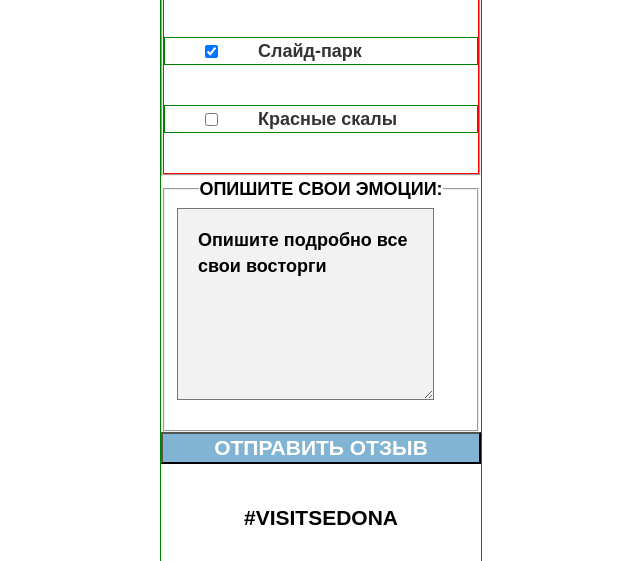
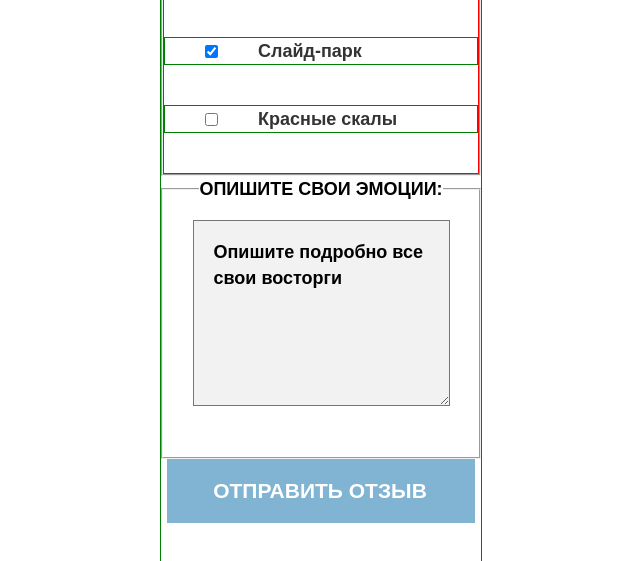
Before and after one commit to RomanSosin/sedona_2, a website: page source/form.html in a window 1280 px wide. Shown: the part 1851-2412 px from the top of the page, without its empty margins (319-959 px from the left). Drawn offline with nearby package versions, Linux system fonts and the light colour scheme; files that its build step writes are made by us from their sources.

Commit message:
Стилизация_сетка_Form_4

```diff
--- a/source/form.html
+++ b/source/form.html
@@ -103,7 +103,7 @@
         </fieldset>
         <fieldset class="form__wrapper form-review__wrapper">
           <legend class="form__title form-review__title">Опишите свои эмоции:</legend>
-          <textarea class="form__input" id="review-text" name="form-review" rows="6">Опишите подробно все свои восторги</textarea>
+          <textarea class="form-review__input" id="review-text" name="form-review" rows="6">Опишите подробно все свои восторги</textarea>
         </fieldset>
         <input class="form__send button__review" name="form-button" type="submit" value="отправить отзыв">
       </form>
--- a/source/less/blocks/button.less
+++ b/source/less/blocks/button.less
@@ -4,4 +4,5 @@
 
 .button__review {
   text-decoration: none;
+  margin: 0 auto;
 }
--- a/source/less/blocks/form.less
+++ b/source/less/blocks/form.less
@@ -54,6 +54,11 @@
 }
 
 .form__send {
+  padding: 0;
+  padding-top: 19px;
+  padding-bottom: 19px;
+  padding-left: 46px;
+  padding-right: 48px;
   text-transform: uppercase;
   font-size: 21px;
   line-height: 26px;
@@ -61,6 +66,7 @@
   font-weight: 700;
 
   background-color: #81b3d2;
+  border: 0;
 }
 
     /*Блок Form-about */
@@ -216,6 +222,31 @@
 }
 
     /* Блок Review */
+.form-review__wrapper {
+  margin: 0;
+  padding: 0;
+}
 .form-review__title {
   text-align: center;
+
+  margin: 0;
+  padding: 0;
 }
+
+.form-review__input {
+  box-sizing: border-box;
+  display: flex;
+  margin: 0 auto;
+  margin-top: 18px;
+  margin-bottom: 51px;
+  padding: 0;
+  padding-left: 20px;
+  padding-top: 18px;
+  padding-bottom: 10px;
+
+  font-size: 18px;
+  line-height: 26px;
+  font-weight: 700;
+
+  background-color: #f2f2f2;
+}
```
